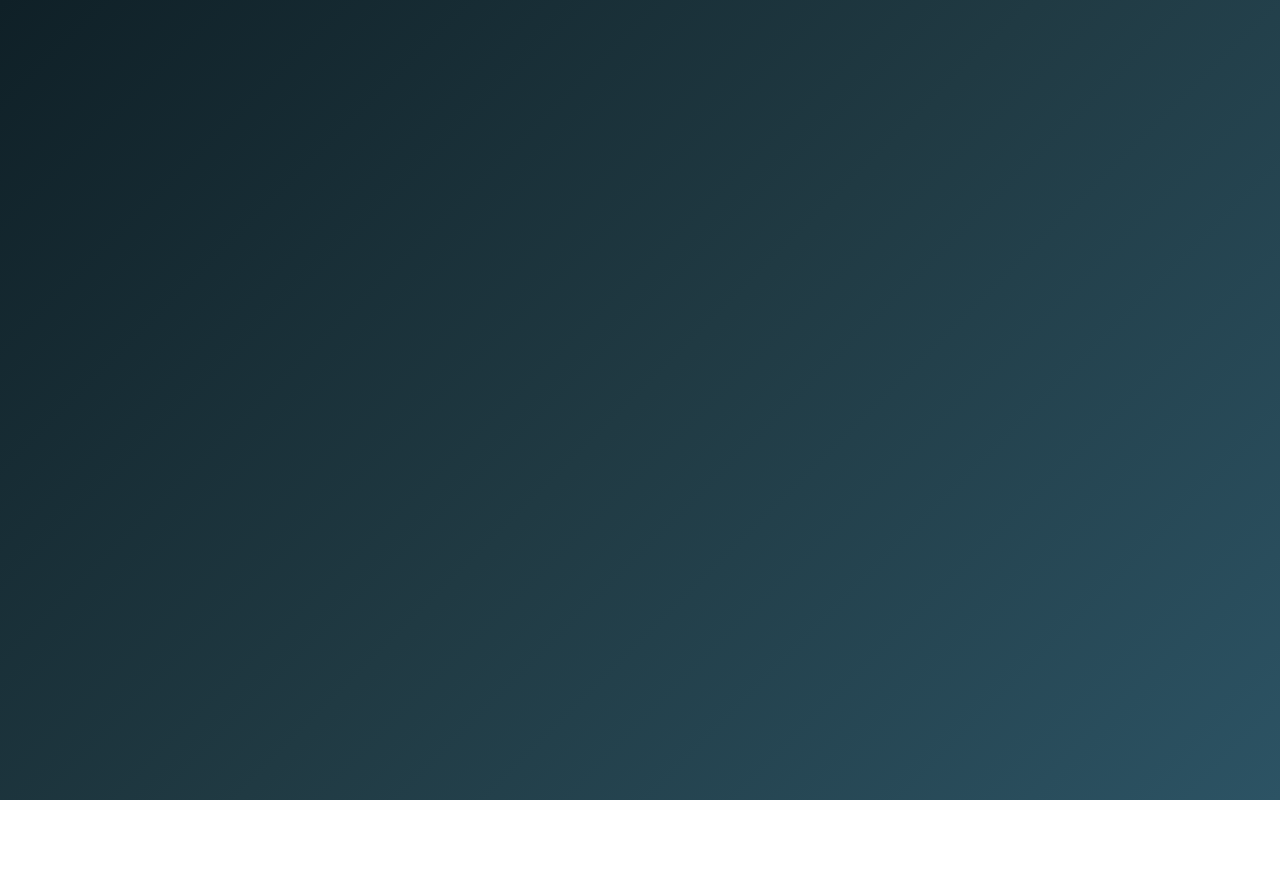
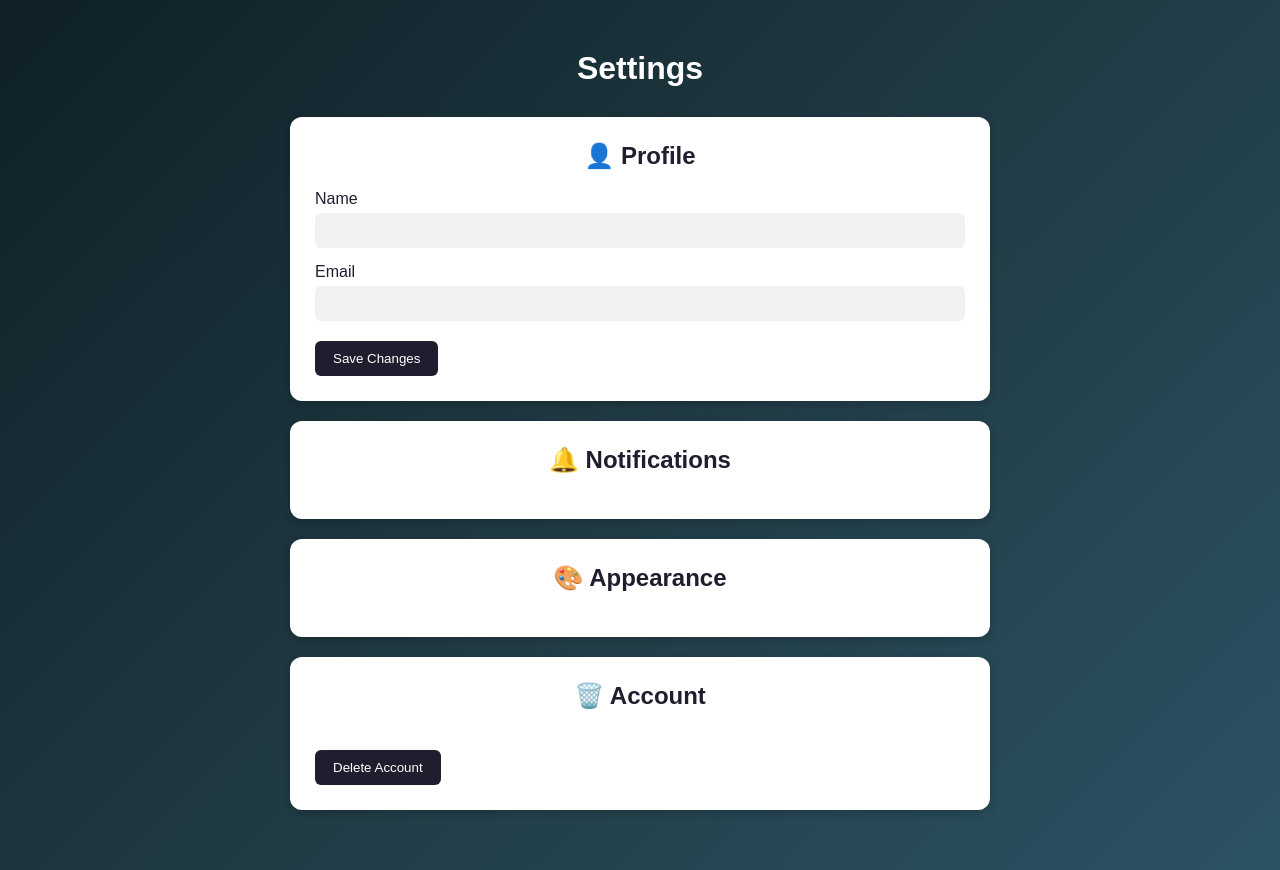
Before and after one commit to Sridaya/Internship-hub, a React (Vite) app: page /Settings in a window 1280 px wide. Before the commit this address had no page. Before the commit the page ends 800 px from the top, so only its background shows below. Built offline with nearby package versions, Linux system fonts and the light colour scheme; sample sign-in values are in the browser's storage.

Commit message:
internship hub updated

```diff
--- a/src/App.jsx
+++ b/src/App.jsx
@@ -7,6 +7,7 @@ import Landing from './Landing';
 import ForgotPassword from "./ForgotPassword";
 import ResetPassword from "./ResetPassword"
 import Myapplications from "./MyApplications";
+import Settings from "./Settings"
 
 function App(){
 
@@ -27,6 +28,10 @@ function App(){
                 path="/Myapplications"
                 element={isLoggedIn ? <Myapplications /> : <Navigate to="/login" />}
             />
+             <Route
+                path="/Settings"
+                element={isLoggedIn ? <Settings /> : <Navigate to="/login" />}
+            />
             <Route path="/" element={<Landing />} />
             <Route path="/forgot-password" element={<ForgotPassword />}/>
             <Route path="/reset-password/:token" element={<ResetPassword />}/>
--- a/src/MyApplications.jsx
+++ b/src/MyApplications.jsx
@@ -41,6 +41,11 @@ function Myapplications(){
                             : "Date unavailable"
                     }
                 </p>
+                <button
+                    onClick={() => window.open(application.apply_link, "_blank")} className="Save"
+                >
+                    View Application
+                </button>
               </div>
             ))
           )}
--- /dev/null
+++ b/src/Settings.css
@@ -0,0 +1,65 @@
+* {
+    box-sizing: border-box;
+}
+
+.settings-page {
+    min-height: 100vh;
+    background: linear-gradient(135deg, #0F2027, #203A43, #2C5364);
+    color: #fff;
+    padding: 40px;
+}
+
+.settings-page h1 {
+    margin-bottom: 30px;
+}
+
+.settings-section {
+    width: 100%;
+    max-width: 700px;
+    margin: 20px auto;
+    padding: 25px;
+    background-color: white;
+    color: #1e1e2f;
+    border-radius: 12px;
+    box-shadow: 0 3px 10px rgba(0, 0, 0, 0.2);
+}
+
+.settings-section h2 {
+    margin-top: 0;
+    margin-bottom: 20px;
+}
+
+.settings-section label {
+    display: block;
+    margin-top: 15px;
+    margin-bottom: 5px;
+}
+
+.settings-section input {
+    width: 100%;
+    padding: 10px 14px;
+    border: none;
+    border-radius: 6px;
+    background-color: #f1f1f1;
+    outline: none;
+    font-family: inherit;
+}
+
+.settings-section input:focus {
+    box-shadow: 0 0 5px rgba(32, 58, 67, 0.6);
+}
+
+.settings-section button {
+    margin-top: 20px;
+    padding: 10px 18px;
+    border: none;
+    border-radius: 6px;
+    cursor: pointer;
+    background-color: #1e1e2f;
+    color: white;
+    font-family: inherit;
+}
+
+.settings-section button:hover {
+    opacity: 0.9;
+}
--- /dev/null
+++ b/src/Settings.jsx
@@ -0,0 +1,36 @@
+import "./Settings.css";
+
+function Settings() {
+    return (
+        <div className="settings-page">
+            <h1>Settings</h1>
+
+            <div className="settings-section">
+                <h2>👤 Profile</h2>
+
+                <label>Name</label>
+                <input type="text" />
+
+                <label>Email</label>
+                <input type="email" />
+
+                <button>Save Changes</button>
+            </div>
+
+            <div className="settings-section">
+                <h2>🔔 Notifications</h2>
+            </div>
+
+            <div className="settings-section">
+                <h2>🎨 Appearance</h2>
+            </div>
+
+            <div className="settings-section">
+                <h2>🗑️ Account</h2>
+                <button>Delete Account</button>
+            </div>
+        </div>
+    );
+}
+
+export default Settings;
--- a/src/Sidebar.jsx
+++ b/src/Sidebar.jsx
@@ -17,7 +17,7 @@ function Sidebar(){
             <p><Link to="/savedinternships" className='link'>❤️ Saved Internships</Link></p>
             <p><Link to="/Myapplications" className='link'>📋 My Applications</Link></p>
             <p>🛡️ Verify Internship</p>
-            <p>⚙️ Settings</p>
+            <p><Link to="/Settings" className='link'>⚙️ Settings</Link></p>
             <p onClick={handleLogout}>🚪 Logout</p>
         </div>
     )
```
